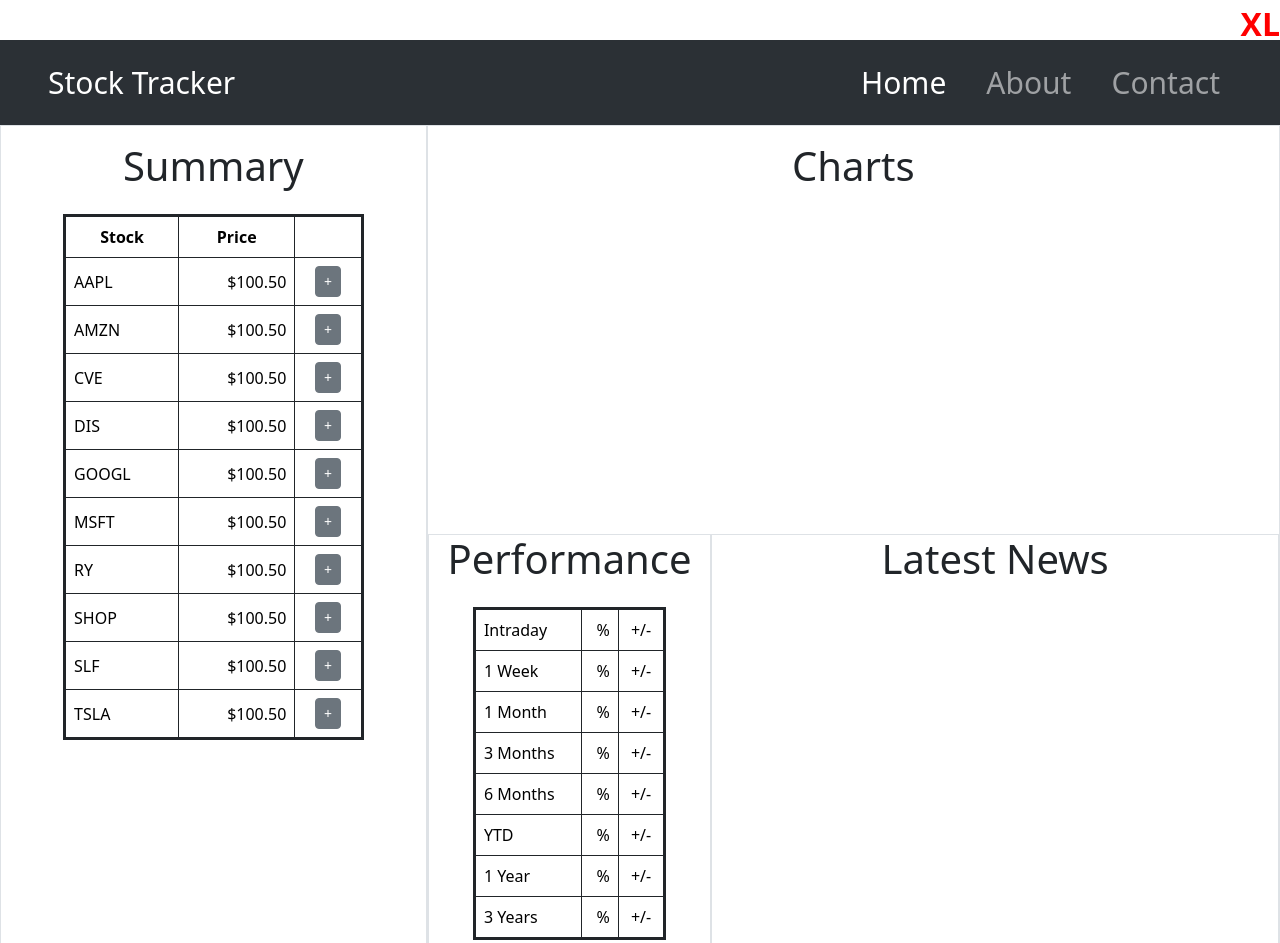
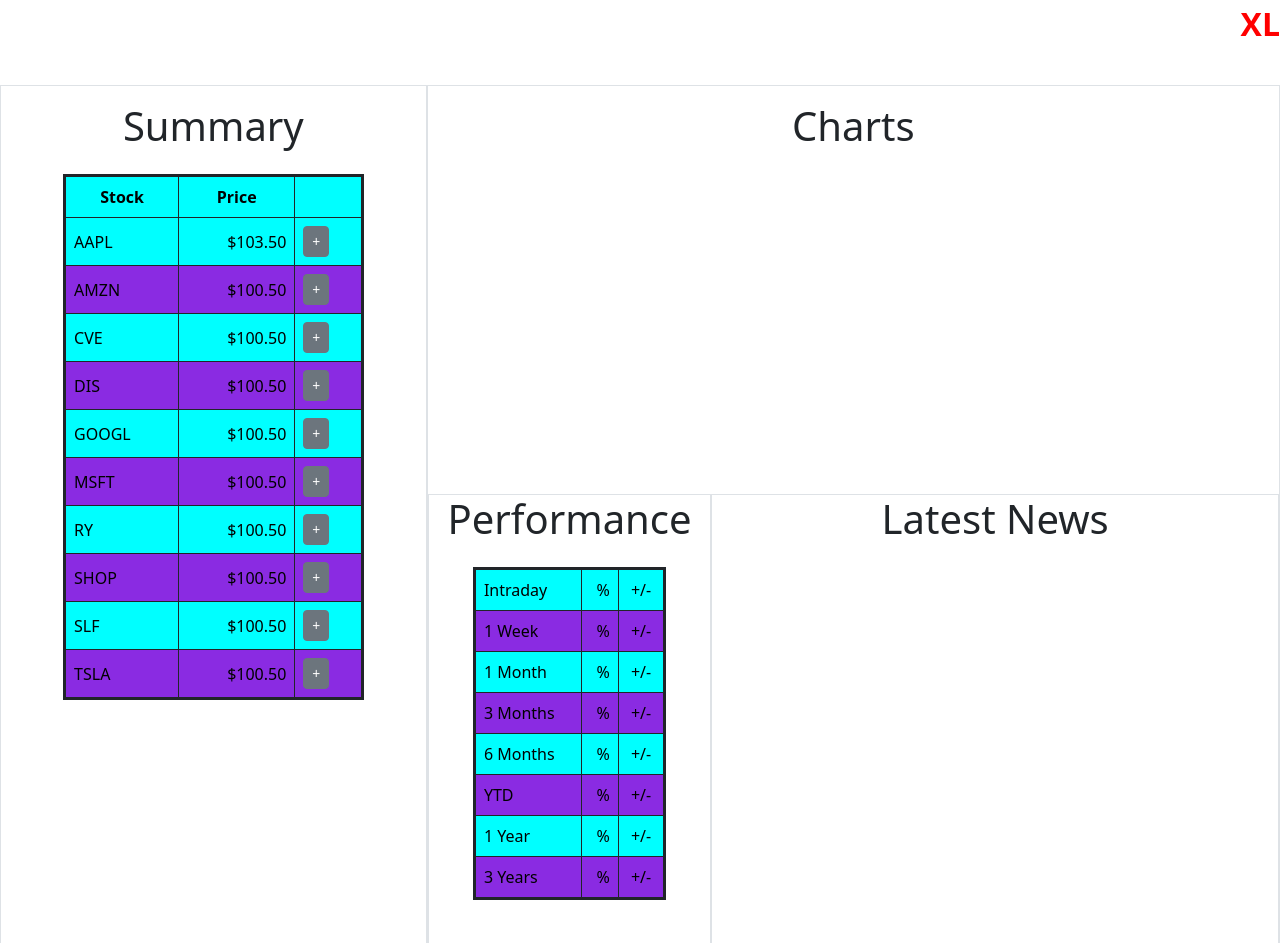
Before and after one commit to steve-connolly/stock_dashboard, a plain HTML site: page index1.html in a window 1280 px wide. Shown: the top 943 px of the page. Drawn offline with nearby package versions, Linux system fonts and the light colour scheme.

Commit message:
removed navbar bootstrap color. Added color to css for consistent color scheme.

```diff
--- a/index1.html
+++ b/index1.html
@@ -4,24 +4,23 @@
     <meta charset="UTF-8">
     <meta name="viewport" content="width=device-width, initial-scale=1.0">
     <title>Stock Tracker</title>
+    <link rel="stylesheet" href="styles1.css" />
     <link href="https://cdn.jsdelivr.net/npm/bootstrap@5.3.2/dist/css/bootstrap.min.css" rel="stylesheet" integrity="sha384-T3c6CoIi6uLrA9TneNEoa7RxnatzjcDSCmG1MXxSR1GAsXEV/Dwwykc2MPK8M2HN" crossorigin="anonymous">
-    <script defer src="https://cdn.jsdelivr.net/npm/bootstrap@5.3.2/dist/js/bootstrap.bundle.min.js" integrity="sha384-C6RzsynM9kWDrMNeT87bh95OGNyZPhcTNXj1NW7RuBCsyN/o0jlpcV8Qyq46cDfL" crossorigin="anonymous"></script>
-    <link rel="stylesheet" href="styles1.css">
 </head>
 <body>
-    <nav class="navbar navbar-expand-lg bg-body-tertiary" data-bs-theme="dark">
+    <nav class="navbar navbar-expand-lg">
         <div class="container-fluid px-5">
             <ul class="navbar-nav">
                 <li class="nav-item">Stock Tracker</li>
             </ul>
             <button class="navbar-toggler" data-bs-toggle="collapse" data-bs-target="#nav" aria-controls="nav" aria-label="Expand Navigation">
-                <span class="navbar-toggler-icon"></span><!--align text under button to the right-->
+                <span class="navbar-toggler-icon"></span>
             </button>
             <div class="collapse navbar-collapse justify-content-end p-1" id="nav">
                 <div class="navbar-nav">
-                    <a class="nav-link active" aria-current="page ms-4" href="#">Home</a>
-                    <a class="nav-link ms-4" href="#">About</a>
-                    <a class="nav-link ms-4" href="#">Contact</a>
+                    <a class="nav-link active text-white" aria-current="page ms-4" href="#">Home</a>
+                    <a class="nav-link ms-4 text-white" href="#">About</a>
+                    <a class="nav-link ms-4 text-white" href="#">Contact</a>
                 </div>
             </div>
         </div>
@@ -31,7 +30,17 @@
         <div class="row">
             <div class="col-md-4 col-12 border">
                 <h1 class="text-center p-3">Summary</h1>
-                <table  id="summary" class="table table-hover table-bordered border border-3 border-dark mx-auto" style="width: 75%">
+                <table class="table table-hover table-bordered border border-3 border-dark mx-auto table-design" style="width: 75%">
+                    <thead>
+                        <tr>
+                            <th class="text-center p-2" scope="col">Stock</th>
+                            <th class="text-center p-2" scope="col">Price</th>
+                            <th scope="col"></th>
+                        </tr>
+                    </thead>
+                    <tbody id="summary"></tbody>
+                </table>
+                <!-- <table class="table table-hover table-bordered border border-3 border-dark mx-auto table-design" style="width: 75%">
                     <thead>
                         <tr>
                             <th class="text-center p-2" scope="col">Stock</th>
@@ -115,7 +124,7 @@
                             </div></td>
                         </tr>
                     </tbody>
-                </table>
+                </table> -->
                 <div style="min-height: 10px"></div>
             </div>
             <div class="col-md-8 col-12 border">
@@ -124,7 +133,7 @@
                 <div class="row">
                     <div class="col-md-4 col-12 border">
                         <h1 class="text-center pb-3 ">Performance</h1>
-                        <table class="table table-hover table-bordered border border-3 border-dark mx-auto" style="width: 75%">
+                        <table class="table table-hover table-bordered border border-3 border-dark mx-auto table-design" style="width: 75%">
                         <tbody id="performance">
                             <tr>
                                 <td>Intraday</td>
@@ -178,5 +187,7 @@
             </div>
         </div>
     </div>
+    <script src="index.js"/>
+    <script defer src="https://cdn.jsdelivr.net/npm/bootstrap@5.3.2/dist/js/bootstrap.bundle.min.js" integrity="sha384-C6RzsynM9kWDrMNeT87bh95OGNyZPhcTNXj1NW7RuBCsyN/o0jlpcV8Qyq46cDfL" crossorigin="anonymous"></script>
 </body>
 </html>
```
